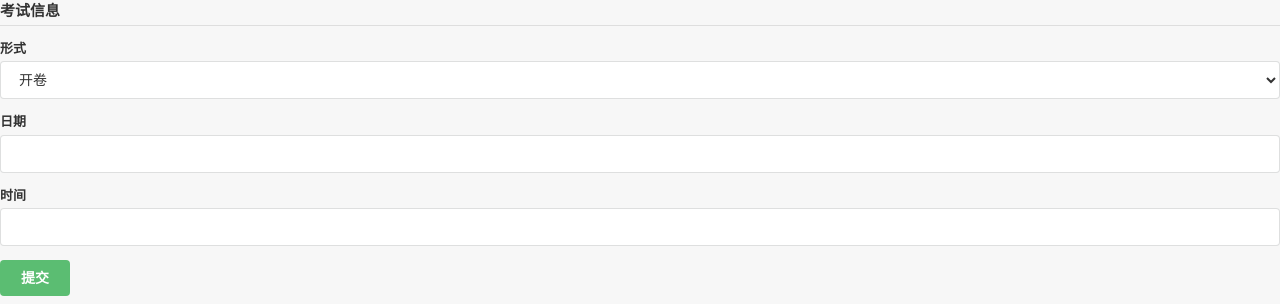
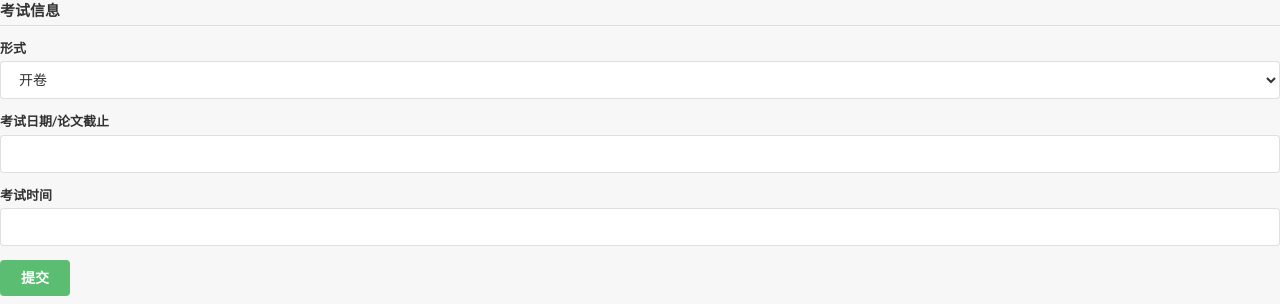
Before and after one commit to dsdshcym/course-pick, a Django app: template courses/templates/courses/extra_info.html in a window 1280 px wide. Shown: the part 554-858 px from the top of the page. Run offline with Django 3.2, Linux system fonts and the light colour scheme; the template is opened without the code that fills it: values that come from a table or form of the project are taken from there, others are empty; parts of the project's set-up code (start-up, migrations or seed data) failed here and were passed over.

Commit message:
Change add_coursetime help text

```diff
--- a/courses/templates/courses/extra_info.html
+++ b/courses/templates/courses/extra_info.html
@@ -83,13 +83,13 @@
         </div>
     </div>
     <div class="field">
-        <label for="">日期</label>
+        <label for="">考试日期/论文截止</label>
         <div class="ui input">
             {{ exam_form.date }}
         </div>
     </div>
     <div class="field" id="exam_time">
-        <label for="">时间</label>
+        <label for="">考试时间</label>
         <div class="ui input">
             {{ exam_form.time }}
         </div>
```
